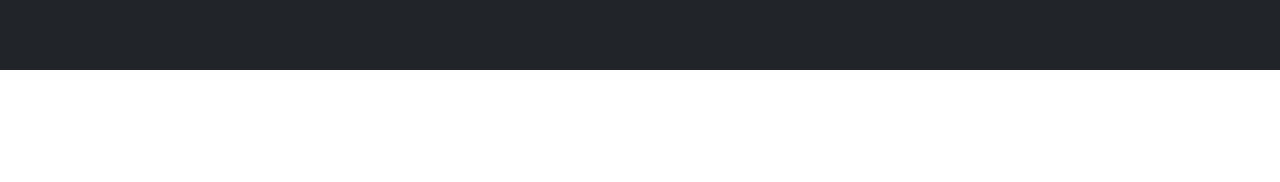
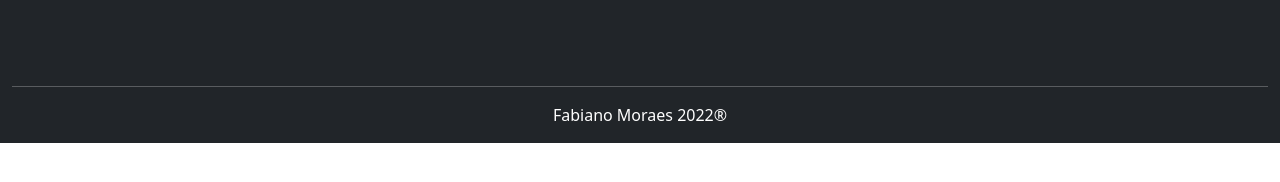
Before and after one commit to masternetfmoraes/LawFirm, a Next.js app: page /components/Footer in a window 1280 px wide. Shown: the part 448-630 px from the top of the page. Built offline with nearby package versions, Linux system fonts and the light colour scheme.

Commit message:
Commit footer

```diff
--- a/pages/components/Footer.jsx
+++ b/pages/components/Footer.jsx
@@ -34,6 +34,12 @@
           <div ><iframe width="350" height="350" src="https://maps.google.com/maps?width=350&amp;height=350&amp;hl=en&amp;q=St%20Jones%2C%2045%20New%20York+(LawFirm)&amp;ie=UTF8&amp;t=&amp;z=10&amp;iwloc=B&amp;output=embed" frameborder="0" scrolling="no" marginheight="0" marginwidth="0"></iframe><div ></div></div><br />
         </Col>
       </Row>
+      <Row>
+        <Col>
+          <hr />
+          <p className="text-center">Fabiano Moraes 2022®</p>
+        </Col>
+      </Row>
     </Container>
     </>
   )
```
